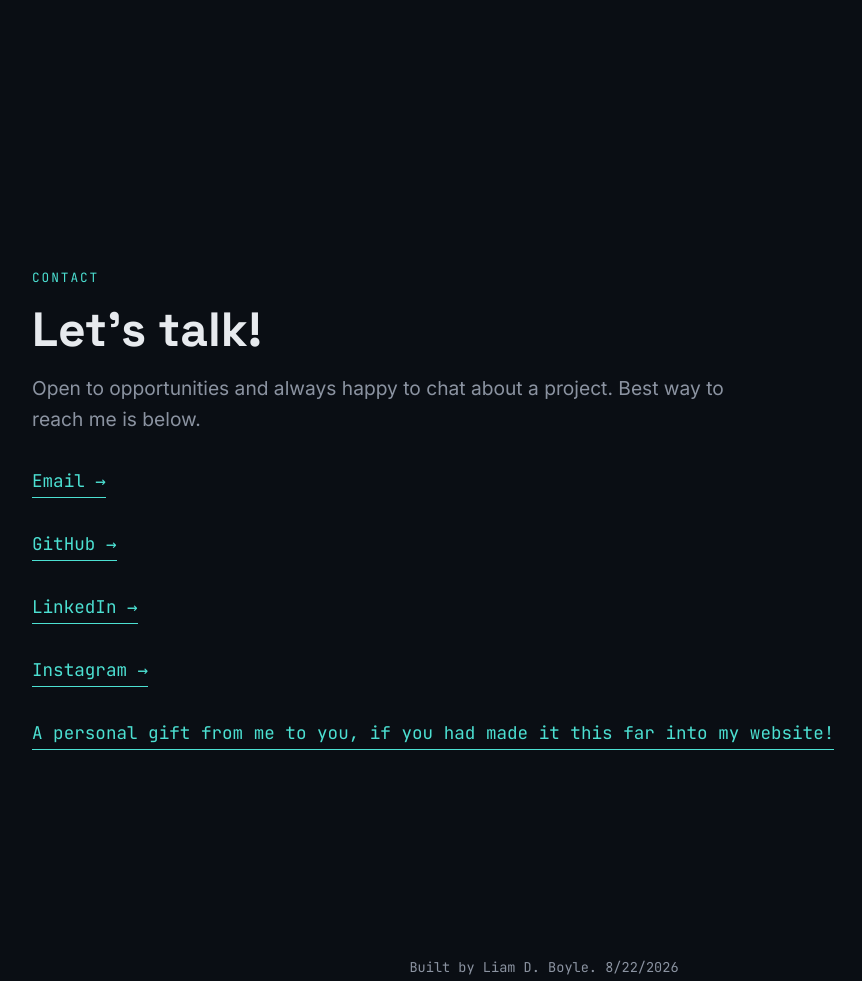
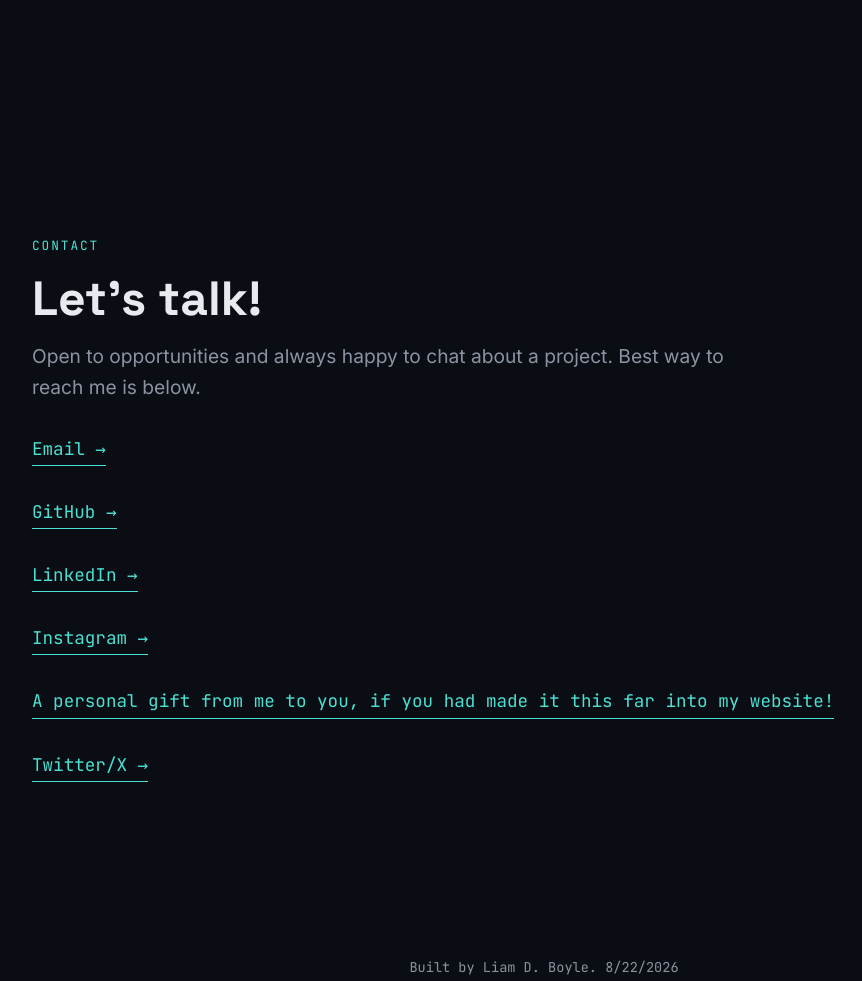
Before and after one commit to LiamBoyle22/Portfolio-Page, a Flask app: page / in a window 1280 px wide. Shown: the part 3091-4072 px from the top of the page, without its empty margins (96-958 px from the left). Run offline with Flask 3, Linux system fonts and the light colour scheme.

Commit message:
Twitter/X link

```diff
--- a/templates/index.html
+++ b/templates/index.html
@@ -165,6 +165,7 @@
       <a href="https://www.linkedin.com/in/liam-boyle-93a740245" class="contact-link reveal">LinkedIn →</a>
       <a href="https://www.instagram.com/possiblyboyle/" class="contact-link reveal">Instagram →</a>
       <a href="https://www.youtube.com/watch?v=Aq5WXmQQooo" class="contact-link reveal">A personal gift from me to you, if you had made it this far into my website!</a>
+      <a href="https://x.com/DevMasterLegend" class="contact-link reveal">Twitter/X →</a>
     </section>
 
   </main>
```
